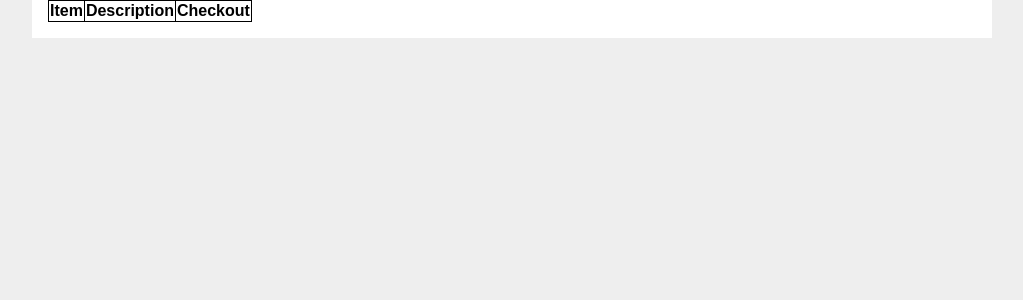
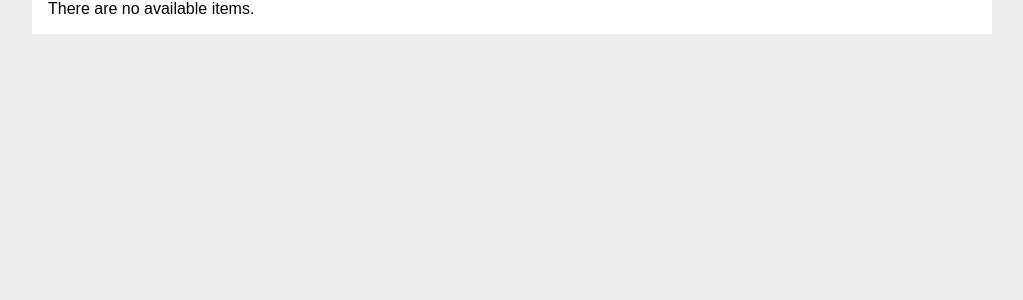
Before and after one commit to GIX-C4RT/checkroom-web-interface, a Flask app: template checkroom/templates/checkroom/checkout.html.jinja in a window 1280 px wide. Shown: the part 98-398 px from the top of the page, without its empty margins (128-1151 px from the left). Run offline with Flask 2, Linux system fonts and the light colour scheme; the template is opened without the code that fills it, so the values that code supplies are empty.

Commit message:
switched checkout page to using POSTed form and factored item list code into its own template

```diff
--- a/checkroom/templates/checkroom/checkout.html.jinja
+++ b/checkroom/templates/checkroom/checkout.html.jinja
@@ -1,26 +1,18 @@
 {% extends 'base.html.jinja' %}
+
+{% from 'checkroom/item_list.html.jinja' import list_items %}
 
 {% block header %}
     <h1>{% block title %}Checkout{% endblock %}</h1>
 {% endblock %}
 
 {% block content %}
-    <table>
-        <tr>
-            <th>Item</th>
-            <th>Description</th>
-            <th>Checkout</th>
-        </tr>
-    {% for item in available_items %}
-        <tr>
-            <td>{{ item["name"] }}</td>
-            <td>{{ item["description"] }}</td>
-            <td>
-                <form action="{{ url_for('checkroom.checkout', id=item['id']) }}" method="post">
-                    <input type="submit" value="Checkout" onclick="return confirm('Are you sure?');">
-                </form>
-            </td>
-        </tr>
-    {% endfor %}
-    </table>
+    {% if available_items %}
+    <form action="{{ url_for('checkroom.checkout') }}" method="post">
+        {{ list_items(available_items) }}
+        <input type="submit" value="Checkout">
+    </form>
+    {% else %}
+    <span>There are no available items.</span>
+    {% endif %}
 {% endblock %}
--- a/checkroom/templates/checkroom/item_list.html.jinja
+++ b/checkroom/templates/checkroom/item_list.html.jinja
@@ -1,3 +1,4 @@
+{% macro list_items(items) %}
 <table>
     <tr>
         <th>Item</th>
@@ -14,3 +15,4 @@
     </tr>
     {% endfor %}
 </table>
+{% endmacro %}
```
Also changed, not shown: checkroom/checkroom.py (+6 -9 lines), checkroom/templates/checkroom/checkin.html.jinja (+6 -4 lines).
